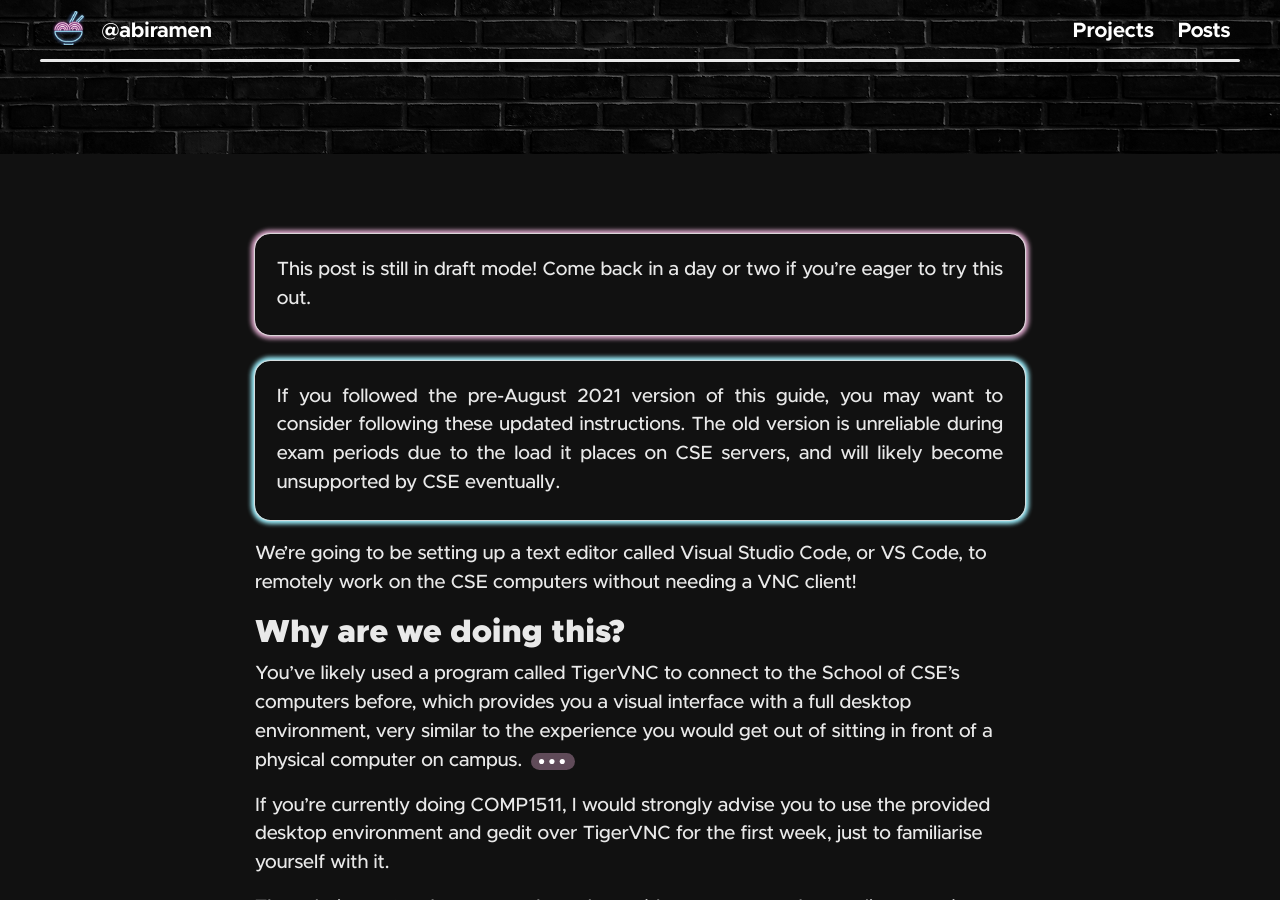
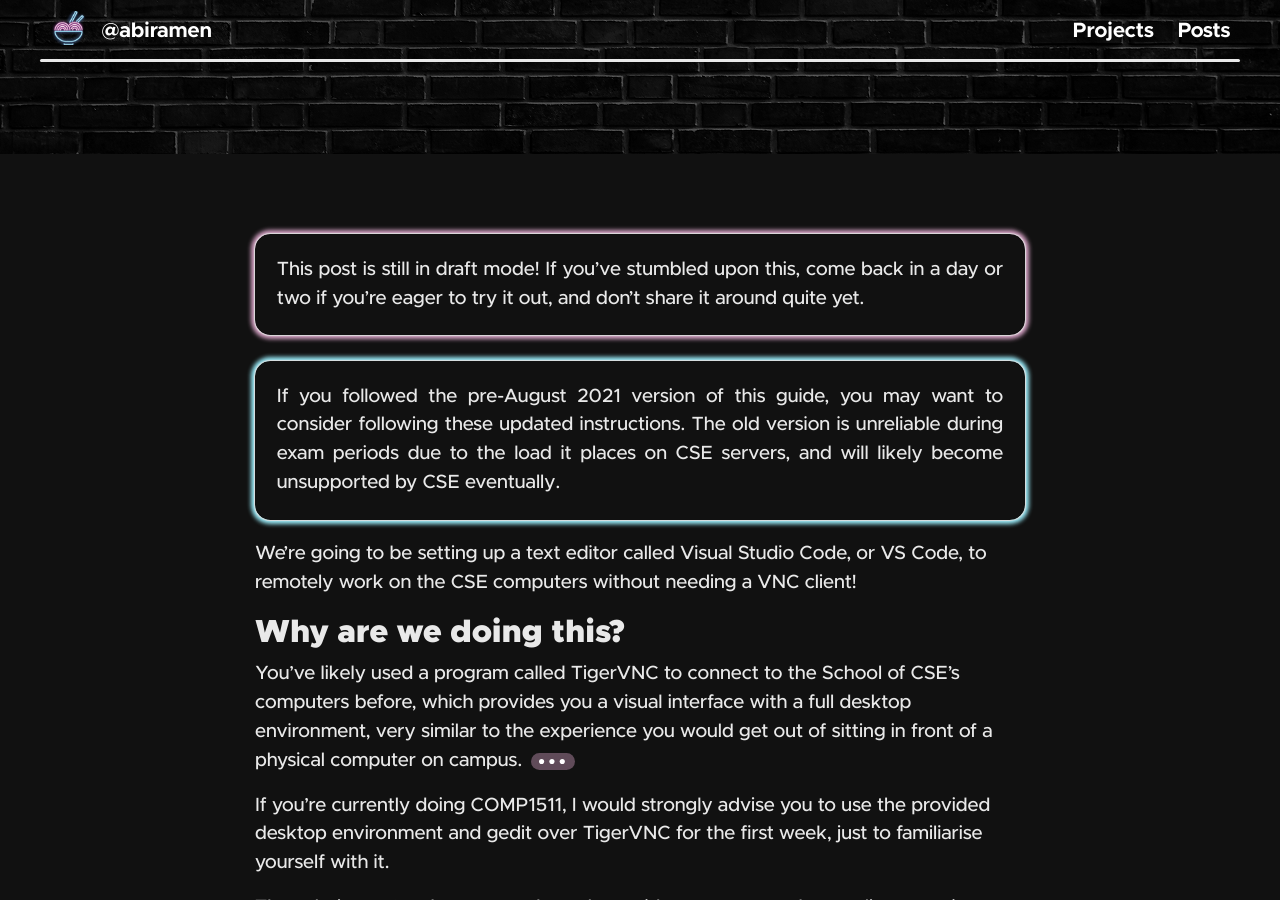
Before and after one commit to jeffreydyao/abiramen.github.io, a Jekyll site: the page built from _posts/2021-08-28-cse-setup.md, in a window 1280 px wide and 900 px high, scrolled down 746 px. Built offline with Jekyll 4.4.1, drawn with Linux system fonts in a browser that asks for light colours; nearby versions of some CDN libraries; comment, search, counter and statistics services are not loaded.

```diff
--- a/_posts/2021-08-28-cse-setup.md
+++ b/_posts/2021-08-28-cse-setup.md
@@ -9,7 +9,7 @@
 ---
 
 {: .alert .alert-red}
-This post is still in draft mode! Come back in a day or two if you're eager to try this out.
+This post is still in draft mode! If you've stumbled upon this, come back in a day or two if you're eager to try it out, and don't share it around quite yet.
 
 {: .alert}
 If you followed the pre-August 2021 version of this guide, you may want to consider following these updated instructions. The old version is unreliable during exam periods due to the load it places on CSE servers, and will likely become unsupported by CSE eventually.
```
Also changed, not shown: _posts/2021-08-12-sshfs.md (+1 -1 lines).
